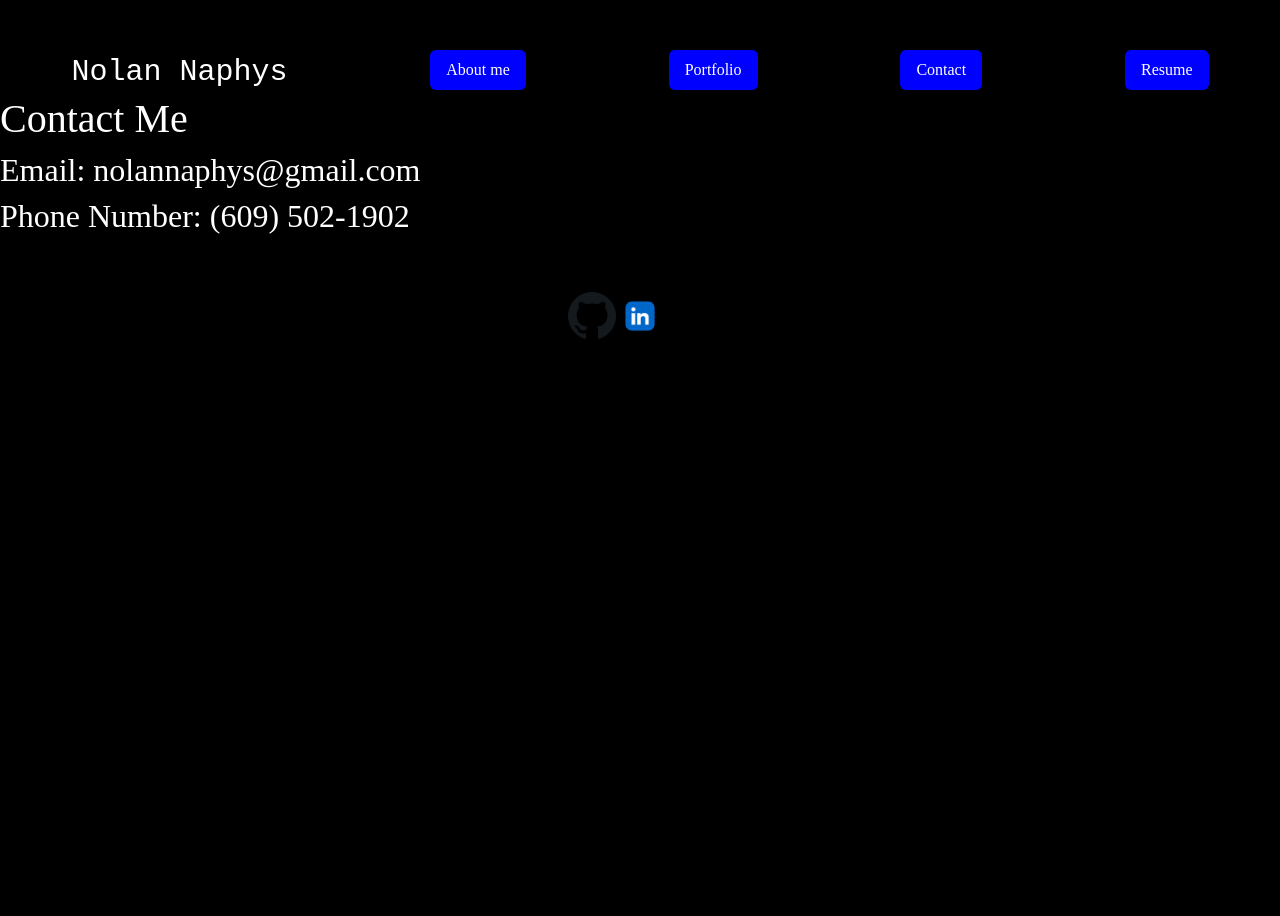
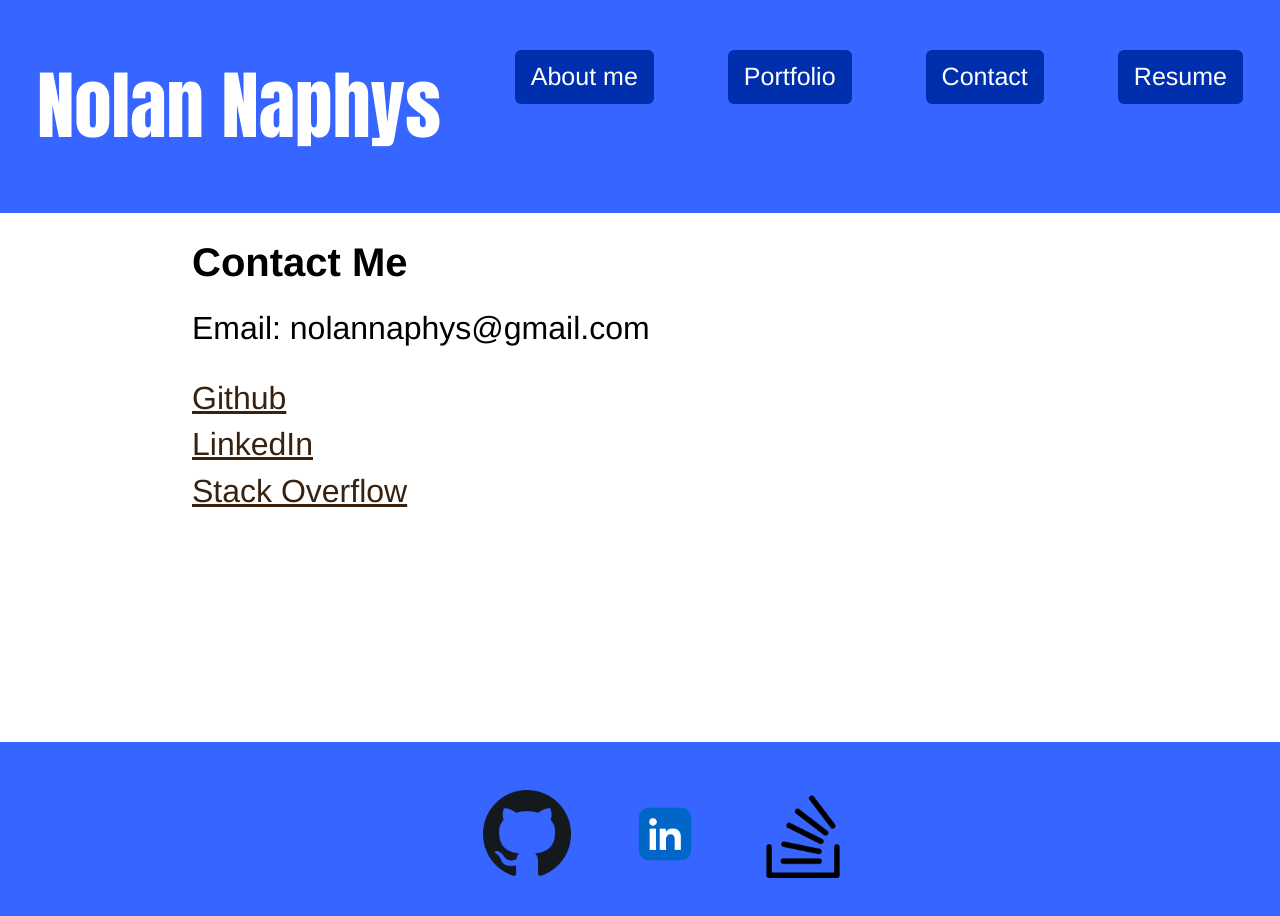
Before and after one commit to nolannaphys/react-portfolio, a React (Vite) app: page /contact in a window 1280 px wide. Shown: the top 916 px of the page. Before the commit the page ends 800 px from the top, so only its background shows below. Built offline with nearby package versions, Linux system fonts and the light colour scheme.

Commit message:
style updated

```diff
--- a/src/components/Nav.css
+++ b/src/components/Nav.css
@@ -1,21 +1,25 @@
 .bar {
-    background-color: black;
+    background-color: rgb(54, 101, 255);
 }
 
 .title {
-    font-size: 30px;
+    font-size: 75px;
     text-align: left;
-    font-family: 'Courier New', Courier, monospace;
+    font-family: 'impact';
+    color: rgb(255, 255, 255);
 }
 
 .nav {
     padding-top: 50px;
+    padding-bottom: 50px;
     display: flex;
     justify-content: space-around;
 }
 
 .nav-pills .nav-item .nav-link {
-    background-color: #0000FF;
+    font-size: 25px;
+    font-family: 'helvetica';
+    background-color: #002fae;
     color: #ffffff;
   }
 
--- a/src/pages/About.jsx
+++ b/src/pages/About.jsx
@@ -7,7 +7,12 @@ export default function About() {
             <div className="about-me">
                 <h3>About me</h3>
                 <img src={profilePic} className="profile" alt="Nolan Profile Picture"></img>
-                <p className='bio'>My name is Nolan Naphys. I'm currently enrolled in a coding boot-camp at the University of Pennsylvania. My hope is to use the skills I have acquired in this program to create a successful career as a web developer</p>
+                <p className='bio'>Greetings! I'm Nolan Naphys, a dedicated and creative full-stack web developer with a passion for crafting digital experiences that blend functionality with aesthetics. My journey into the world of programming began at the prestigious coding boot camp hosted by the University of Pennsylvania, where I honed my skills in both front-end and back-end technologies.
+                    <p className='bio'>With a solid foundation in HTML, CSS, and JavaScript, I thrive on translating design concepts into responsive and user-friendly interfaces. On the server side, I'm well-versed in utilizing frameworks like Node.js and Express to build robust APIs and dynamic web applications.
+                    </p>
+                    <p className='bio'>My curiosity and commitment to staying up-to-date with the latest industry trends drive me to continuously expand my toolkit. Whether I'm delving into the intricacies of database management or experimenting with emerging technologies, I'm always seeking opportunities to push the boundaries of what's possible in web development.</p>
+                    <p className='bio'>Collaboration lies at the heart of my approach. I enjoy working alongside diverse teams, where the fusion of ideas leads to the creation of exceptional digital solutions. As I embark on this exciting journey, I am eager to contribute my skills and enthusiasm to projects that make a meaningful impact..</p>
+                </p>
             </div>
         </>
     )
--- a/src/pages/Contact.jsx
+++ b/src/pages/Contact.jsx
@@ -5,11 +5,22 @@ import './style/Contact.css'
 
 const Contact = () => {
     return (
-            <div class="contactDiv">
-                <h1 class="contactTitle">Contact Me</h1>
-                <h2 class="contactText">Email: nolannaphys@gmail.com</h2>
-                <h2 class="contactText contactBottom">Phone Number: (609) 502-1902</h2>
-            </div>
+        <div class="contactDiv">
+            <h1 class="contactTitle">Contact Me</h1>
+            <h2 class="contactText">
+                <a> Email: nolannaphys@gmail.com</a>
+            </h2>
+            <h2>
+                <a href='https://github.com/nolannaphys'>Github</a>
+            </h2>
+            <h2>
+                <a href='https://www.linkedin.com/in/nolan-naphys-633934194/'>LinkedIn</a>
+            </h2>
+            <h2>
+                <a href='https://stackoverflow.com/users/22389991/nolan-naphys'>Stack Overflow</a>
+            </h2>
+            <h2 class="contactText contactBottom"></h2>
+        </div>
     )
 }
 export default Contact
--- a/src/pages/Project.jsx
+++ b/src/pages/Project.jsx
@@ -1,36 +1,38 @@
 import githubLogo from '../assets/github.svg.png'
 import './style/Project.css'
+import parkBrew from '../assets/park-brew.png'
+import critterTracker from '../assets/critter-tracker.png'
 
 export default function Project() {
     const projects = [
         {
-            name: "",
-            githubLink: "",
-            websiteLink: "",
-            description: "",
-            image: ""
+            name: "Park Brew",
+            githubLink: "https://github.com/nolannaphys/park-brew",
+            websiteLink: "https://nolannaphys.github.io/park-brew/",
+            description: "When the user inputs a city and state into our search bars a list of 5 National Parks and 5 Breweries will populate. The user can click on the different names provided to visit the website for the parks and breweries. If the user is not satisfied with the results they can continue to hit the search bar to see other results in the given location. If the user chooses to click the save icon they can store the results in client-side storage if they want to visit those locations in the future.",
+            image: parkBrew
         },
         {
-            name: "",
-            githubLink: "",
-            websiteLink: "",
-            description: "",
-            image: ""
+            name: "Critter Tracker",
+            githubLink: "https://github.com/nolannaphys/critter-tracker",
+            websiteLink: "https://critter-tracker-p2-d4b8f730eb59.herokuapp.com/",
+            description: "Critter Tracker is a platform that enables users to create profiles and share information about animals through pictures and descriptions. It utilizes a database to store and retrieve user data, including profiles and uploaded animal content.",
+            image: critterTracker
         },
-        {
-            name: "",
-            githubLink: "",
-            websiteLink: "",
-            description: "",
-            image: ""
-        },
-        {
-            name: "",
-            githubLink: "",
-            websiteLink: "",
-            description: "",
-            image: ""
-        },
+        // {
+        //     name: "",
+        //     githubLink: "",
+        //     websiteLink: "",
+        //     description: "",
+        //     image:
+        // },
+        // {
+        //     name: "",
+        //     githubLink: "",
+        //     websiteLink: "",
+        //     description: "",
+        //     image:
+        // },
     ]
 
 return(
--- a/src/pages/style/About.css
+++ b/src/pages/style/About.css
@@ -1,26 +1,36 @@
 .profile {
-    width: 12em;
+    height: 20em;
+    width: auto;
     border-radius: 60%;
     float: left;
     padding-left: 15px;
+    padding-right: 15px;
+    padding-bottom: 15px;
 }
 
 .bio {
+    font-size: 25px;
     padding-top: 40px;
     padding-right: 18px;
+    font-family: 'Courier New', Courier, monospace;
+    font-weight: 700;
 }
 
 h3 {
-   font-family: 'helvetica neue';
+    font-family: 'helvetica';
+    font-weight: 700;
+    font-size: 30px;
+    padding-left: 50px;
+    padding-top: 15px;
 }
 
 body {
-    background-color: black;
-    color: white;
-    font-family: 'american typewriter';
+    background-color: rgb(255, 255, 255);
+    color: rgb(0, 0, 0);
+    font-family: 'helvetica neue';
 }
 
-@media screen and (max-width: 768px){
+@media screen and (max-width: 768px) {
     .bio {
         padding-top: 16px;
         padding-left: 30px;
--- a/src/pages/style/Contact.css
+++ b/src/pages/style/Contact.css
@@ -0,0 +1,45 @@
+.contactOuterDiv {
+    display: flex;
+    flex-direction: column;
+    margin: 5vh 0;
+}
+.contactDiv {
+    margin: auto;
+}
+.contactText {
+    color: rgb(0, 0, 0);
+    margin-bottom: 1em;
+}
+.contactTitle {
+    color: rgb(0, 0, 0);
+    font-family: 'helvetica neue', helvetica, sans-serif;
+    font-weight: 600;
+    padding-top: 25px;
+    padding-bottom: 15px;
+}
+
+textarea {
+    height: 8em;
+    width: 50vw;
+}
+@media (min-width: 60em) {
+    .contactOuterDiv {
+        display: flex;
+        flex-direction: row;
+        margin: 15vh 0;
+    }
+    .contactOuterDiv > * {
+        flex-basis: 70%;
+    }
+    .formComponent {
+        margin-right: 15vw;
+    }
+    .contactDiv {
+        margin-left: 15vw;
+    }
+}
+@media (min-width: 60em) {
+    footer {
+        margin-top: 29vh;
+    }
+}
--- a/src/pages/style/Footer.css
+++ b/src/pages/style/Footer.css
@@ -1,10 +1,14 @@
 .logo {
-    width: 3em;
+    height: 8em;
+    width: auto;
     padding-bottom: 2.5rem;
+    margin-left: 50px;
 }
 
 .footer {
     position: relative;
     bottom: 0;
     width: 100%;
+    background-color: rgb(54, 101, 255);
+
 }
--- a/src/pages/style/Resume.css
+++ b/src/pages/style/Resume.css
@@ -1,3 +1,18 @@
+h3 {
+    font-family: 'helvetica';
+    font-weight: 700;
+    font-size: 30px;
+    padding-left: 50px;
+    padding-top: 15px;
+}
+h4 {
+    font-family: 'helvetica';
+    font-weight: 700;
+    font-size: 30px;
+    padding-left: 50px;
+    padding-top: 15px;
+}
+
 .front-end {
     padding: 40px;
 }
@@ -8,8 +23,15 @@
 
 .front-list {
     list-style: square;
+    font-family: 'Courier New', Courier, monospace;
+    font-weight: 700;
+    font-size: 20px;
 }
 
 .back-list {
+    justify-content: center;
     list-style: square;
+    font-family: 'Courier New', Courier, monospace;
+    font-weight: 700;
+    font-size: 20px;
 }
```
Also changed, not shown: src/assets/critter-tracker.png (added), src/assets/park-brew.png (added).
